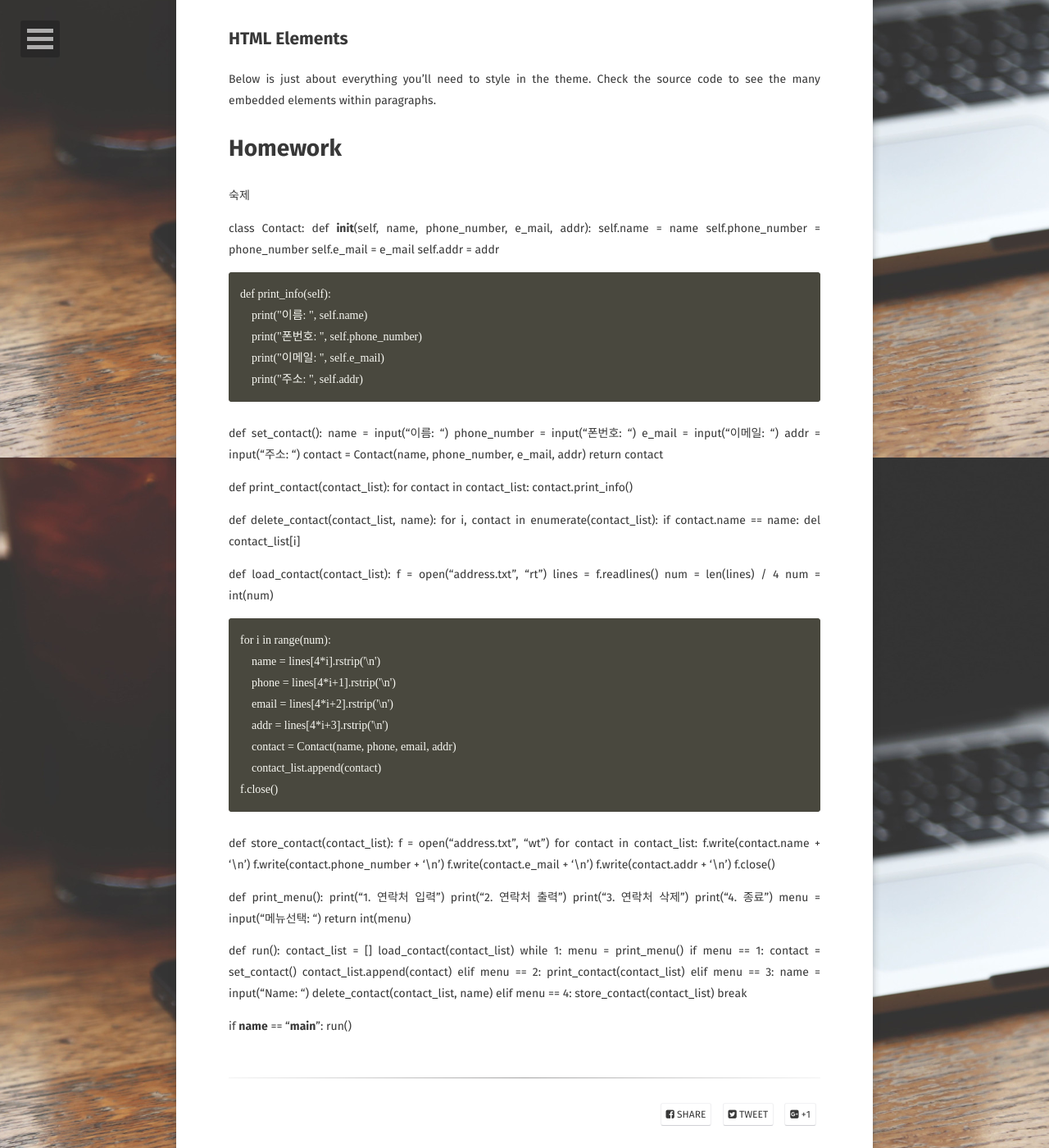
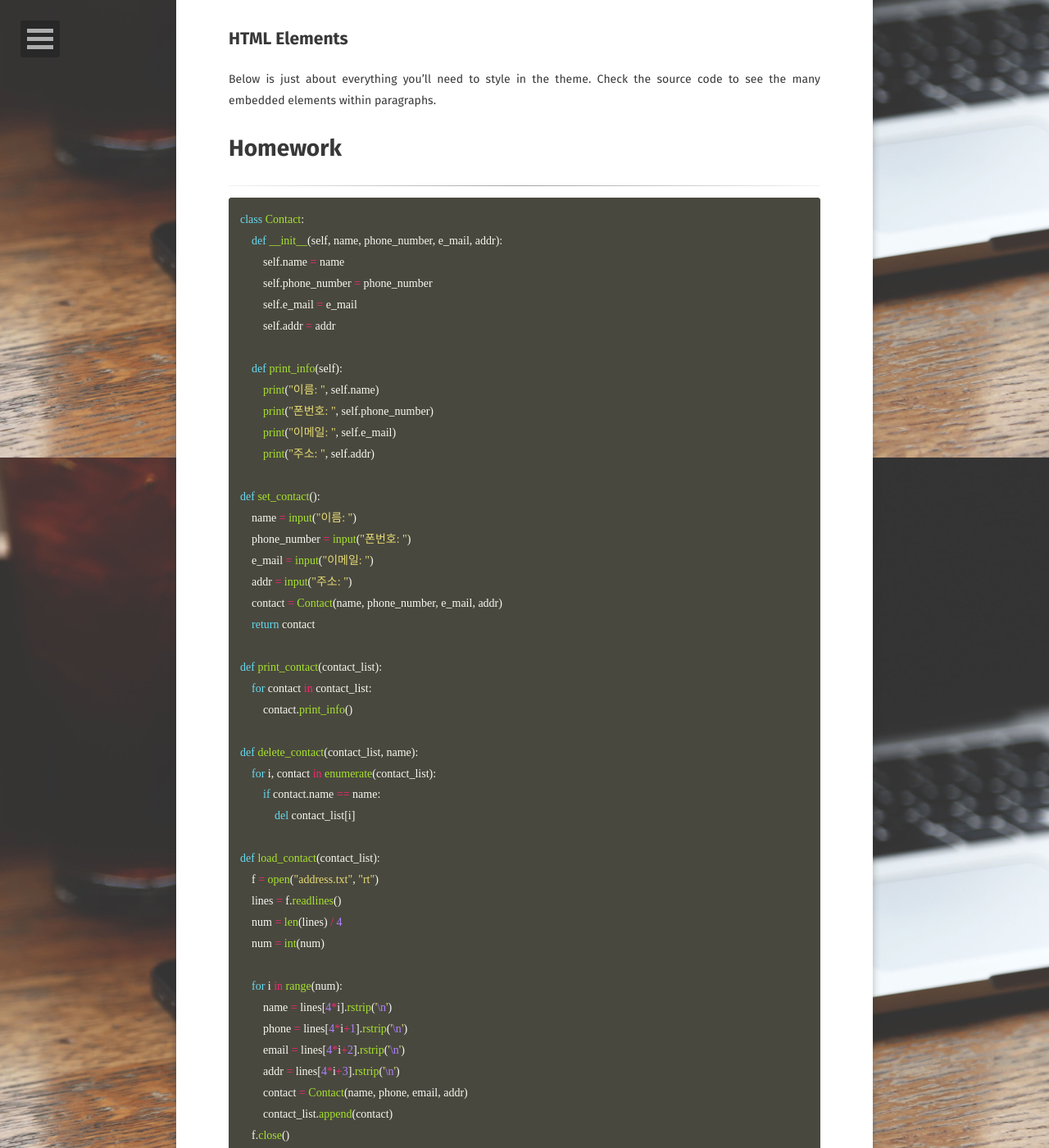
Before and after one commit to mandmschocolate/mandmschocolate.github.com, a Jekyll site: the page built from _posts/2021-05-08-code.md, in a window 1280 px wide and 1400 px high, scrolled down 342 px. Shown: the whole window at 82% size. Built offline with Jekyll 4.4.1, drawn with Linux system fonts in a browser that asks for light colours; some web fonts are replaced; comment, search, counter and statistics services are not loaded; some of the changed text lies outside the part shown.

Commit message:
Update 2021-05-08-code.md

````diff
--- a/_posts/2021-05-08-code.md
+++ b/_posts/2021-05-08-code.md
@@ -13,8 +13,8 @@ Below is just about everything you'll need to style in the theme. Check the sour
 
 # Homework
 
-숙제
-
+---
+```python
 class Contact:
     def __init__(self, name, phone_number, e_mail, addr):
         self.name = name
@@ -96,3 +96,5 @@ def run():
 
 if __name__ == "__main__":
     run()
+```
+---
````
